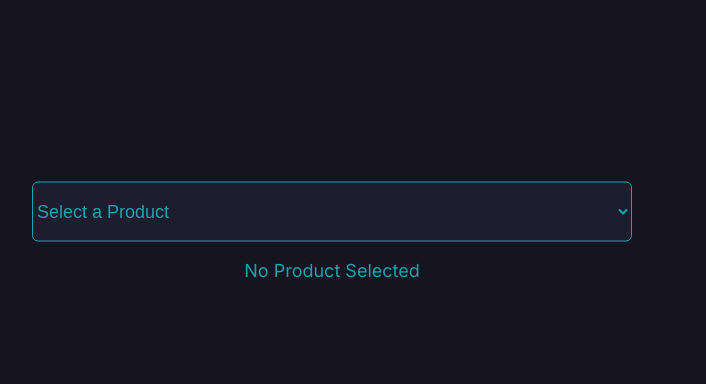
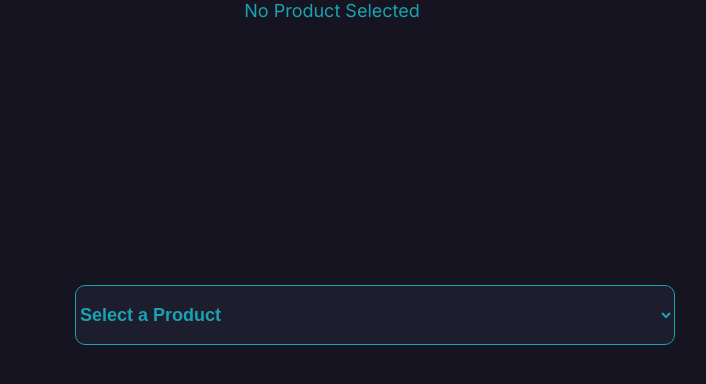
Before and after one commit to chelsea314/product-search, a Next.js app: page / in a window 1280 px wide. Shown: the top 384 px of the page, without its empty margins (308-1014 px from the left). Built offline with nearby package versions, Linux system fonts and the light colour scheme.

Commit message:
adjusted positioning of data, condensed components, added comments

```diff
--- a/src/app/components/ProductBrand.js
+++ b/src/app/components/ProductBrand.js
@@ -2,6 +2,6 @@ import styles from '../page.module.css'
 
 export default function ProductBrand({value}) {
     return (
-        <p className={styles.productBrand}>{value.brand}</p>
+        <div className={styles.productBrand}>{value.brand}</div>
     )
 }
--- a/src/app/components/ProductCard.js
+++ /dev/null
@@ -1,29 +0,0 @@
-import React from 'react';
-import styles from '../page.module.css'
-import ProductThumbnail from './ProductThumbnail';
-import ProductBrand from './ProductBrand';
-import ProductCategory from './ProductCategory';
-import ProductDescription from './ProductDescription';
-import ProductPrice from './ProductPrice';
-import ProductTitle from './ProductTitle'
-
-export default function productCard({value}) {
-  return (
-    <div style={{width:'600', height:'151px', paddingTop:'50px', alignContent:'center' }}>
-        <ProductThumbnail value={value} style={{display:'inline-block'}}/>
-
-      <section style={{ display:'inline-block', width: '286px', height: '151px', padding: '5px'}}>
-        <div style={{display:'flex', justifyContent:'space-between', alignItems: 'center', height:'20px'}}>
-          <ProductTitle value={value}/>
-          <ProductCategory  value={value}/>
-        </div>
-        <div>
-          <ProductBrand style={{height:'20px'}} value={value}/>
-          <ProductPrice style={{height:'20px', padding:'0'}} value={value}/>
-          <ProductDescription style={{height:'20px'}} value={value}/>
-        </div>
-      </section>
-
-    </div>
-  )
-}
--- a/src/app/components/ProductCategory.js
+++ b/src/app/components/ProductCategory.js
@@ -2,9 +2,6 @@ import styles from '../page.module.css'
 
 export default function ProductCategory({value}) {
     return (
-        <div className={styles.categoryContainer}>
-            <p className={styles.productCategory}>{value.category}</p>
-        </div>
-
+        <div className={styles.productCategory}>{value.category}</div>
     )
 }
--- a/src/app/components/ProductDescription.js
+++ b/src/app/components/ProductDescription.js
@@ -2,6 +2,6 @@ import styles from '../page.module.css'
 
 export default function ProductDescription({value}) {
     return (
-        <p className={styles.productDescription}>{value.description}</p>
+        <div className={styles.productDescription}>{value.description}</div>
     )
 }
--- a/src/app/components/ProductPrice.js
+++ b/src/app/components/ProductPrice.js
@@ -2,6 +2,6 @@ import styles from '../page.module.css'
 
 export default function ProductPrice({value}) {
     return (
-        <p className={styles.productPrice}>${value.price}.00</p>
+        <div className={styles.productPrice}>${value.price}.00</div>
     )
 }
--- a/src/app/components/ProductThumbnail.js
+++ b/src/app/components/ProductThumbnail.js
@@ -8,7 +8,6 @@ export default function ProductThumbnail({value}) {
             alt={value.title}
             width={286}
             height={151}
-            flex-shrink={0}
             className={styles.productThumbnail}
         />
     )
--- a/src/app/components/ProductTitle.js
+++ b/src/app/components/ProductTitle.js
@@ -2,6 +2,6 @@ import styles from '../page.module.css'
 
 export default function ProductTitle({value}) {
     return (
-        <p className={styles.productTitle}>{value.title}</p>
+        <div className={styles.productTitle}>{value.title}</div>
     )
 }
--- a/src/app/globals.css
+++ b/src/app/globals.css
@@ -9,7 +9,7 @@ body {
   height: 100%;
   background: var(--background-blue);
   margin: 0 auto;
-  position: relative;
+  /* position: relative; */
 }
 
 a {
--- a/src/app/layout.js
+++ b/src/app/layout.js
@@ -1,22 +1,20 @@
 import './globals.css';
 import { Inter } from '@next/font/google';
 
+// Setting font Inter to be default font for page
 const inter = Inter({
   subsets: ['latin'],
-  weight: ['400', '700']
 })
 
 export const metadata = {
   title: 'Shop til You Drop',
-  description: 'Front End Take Home Assessment by Chelsea',
-
+  description: 'Search for products and recieve back information about selected product.',
 }
 
 export default function RootLayout({ children }) {
   return (
     <html lang="en" className={inter.className}>
-      <body
-      className={inter.className}>{children}</body>
+      <body>{children}</body>
     </html>
   )
 }
--- a/src/app/page.js
+++ b/src/app/page.js
@@ -3,9 +3,15 @@
 import { useState } from "react";
 import styles from "./page.module.css";
 import Dropdown from "./components/Dropdown"
-import ProductCard from "./components/ProductCard";
+import ProductThumbnail from "./components/ProductThumbnail";
+import ProductTitle from "./components/ProductTitle";
+import ProductCategory from "./components/ProductCategory";
+import ProductBrand from "./components/ProductBrand";
+import ProductPrice from "./components/ProductPrice";
+import ProductDescription from "./components/ProductDescription";
 
 export default function Home() {
+  // State settings for Product and Selection
   const [isSelectionMade, setisSelectionMade] = useState(false);
   const [productData, setproductData] = useState({
     thumbnail: "",
@@ -16,10 +22,13 @@ export default function Home() {
     description: "",
   });
 
+  // Function to handle user selection
   function handleChange(productChoice) {
+    // Retrieve selected product's data from dummyjson API
     fetch("https://dummyjson.com/products/" + productChoice)
       .then((res) => res.json())
       .then((data) => {
+        // Set product state to match data retrieved from API
         setproductData({
           thumbnail: data.thumbnail,
           title: data.title,
@@ -28,18 +37,29 @@ export default function Home() {
           category: data.category,
           description: data.description,
         });
+        // Set selection state to show Card and remove 'No Product Selected' message
         setisSelectionMade(true);
       });
   }
 
   return (
-    <main className={styles.main}>
+    <div >
       <Dropdown onSubmit={handleChange} />
       {isSelectionMade ? (
-        <ProductCard value={productData} />
+        <div>
+          <ProductThumbnail value={productData} />
+          <ProductTitle value={productData} />
+          <ProductBrand value={productData} />
+          <ProductTitle value={productData}/>
+          <ProductCategory value={productData}/>
+          <ProductBrand value={productData}/>
+          <ProductPrice value={productData}/>
+          <ProductDescription value={productData}/>
+        </div>
+
       ) : (
-        <p className={styles.noProduct}>No Product Selected</p>
+        <div className={styles.noProduct}>No Product Selected</div>
       )}
-    </main>
+    </div>
   );
 }
--- a/src/app/page.module.css
+++ b/src/app/page.module.css
@@ -1,12 +1,4 @@
-.main {
-  margin: 0;
-  position: absolute;
-  top: 30%;
-  left: 50%;
-  -ms-transform: translate(-50%, -50%);
-  transform: translate(-50%, -50%);
-}
-
+/* No Product Data Styles */
 .noProduct {
   color: #1AA2B0;
   text-align: center;
@@ -16,32 +8,32 @@
   line-height: normal;
 }
 
+/* Dropdown Menu Styles*/
 .dropdown {
-  display: block;
-  margin: auto;
-  top: 285px;
   color: #1AA2B0;
   font-size: 18px;
   font-style: normal;
-  font-weight: 400;
+  font-weight: 700;
   line-height: normal;
-  border-radius: 6px;
+  border-radius: 10px;
   border: 1px solid var(--bright-teal);
   background: #1E1D2D;
   width: 600px;
   height: 60px;
+  flex-shrink: 0;
+  position: fixed;
+  top: 285px;
+  left: 383px;
 }
 
-.productCard {
-  display: flex;
-}
-
+/* Product Data Styles */
 .productThumbnail {
   border-radius: 10px;
   border: 1px solid #1AA2B0;
-  /* position: fixed;
+  flex-shrink: 0;
+  position: fixed;
   top: 501px;
-  left: 383px; */
+  left: 383px;
 }
 
 .productTitle {
@@ -49,10 +41,10 @@
   font-size: 18px;
   font-style: normal;
   font-weight: 700;
-  /* line-height: 46px; /* 255.556% */
-  /* position: fixed;
+  line-height: 46px;
+  position: fixed;
   top: 501px;
-  left: 699px; */
+  left: 699px;
 }
 
 .categoryContainer {
@@ -61,9 +53,10 @@
   flex-shrink: 0;
   border-radius: 64px;
   background: #1AA2B0;
-  /* position: fixed;
+  padding-bottom: 7px;
+  position: fixed;
   top: 517px;
-  left: 903px; */
+  left: 903px;
 }
 
 .productCategory {
@@ -71,10 +64,33 @@
   font-size: 10px;
   font-style: normal;
   font-weight: 700;
-  line-height: 0px; /* 0% */
-  /* position: relative;
+  line-height: 0; /* 0% */
+  text-align: center;
+  position: relative;
   top: 66px;
-  left: 912px; */
+  left: 912px;
+}
+
+.productBrand {
+  color: #1AA2B0;
+  font-size: 14px;
+  font-style: normal;
+  font-weight: 400;
+  line-height: 46px;
+  position: fixed;
+  top: 527px;
+  left: 699px;
+}
+
+.productPrice {
+  color: #FFF;
+  font-size: 32px;
+  font-style: normal;
+  font-weight: 800;
+  line-height: 0px;
+  position: fixed;
+  top: 595px;
+  left: 699px;
 }
 
 .productDescription {
@@ -82,34 +98,9 @@
   font-size: 14px;
   font-style: normal;
   font-weight: 400;
-  padding: 0;
-  /* line-height: 46px; 328.571% */
-  /* position: fixed;
+  line-height: 46px;
+  position: fixed;
   top: 619px;
   left: 699px;
-  display: flex; */
+  display: flex;
 }
-
-.productBrand {
-  color: #1AA2B0;
-  font-size: 14px;
-  font-style: normal;
-  font-weight: 400;
-  padding: 0;
-  /* line-height: 46px; 328.571% */
-  /* position: fixed;
-  top: 527px;
-  left: 699px; */
-}
-
-.productPrice {
-  color: #FFF;
-  font-size: 32px;
-  font-style: normal;
-  font-weight: 800;
-  padding: 0;
-  /* line-height: 0px; 0% */
-  /* position: fixed;
-  top: 595px;
-  left: 699px; */
-}
```
